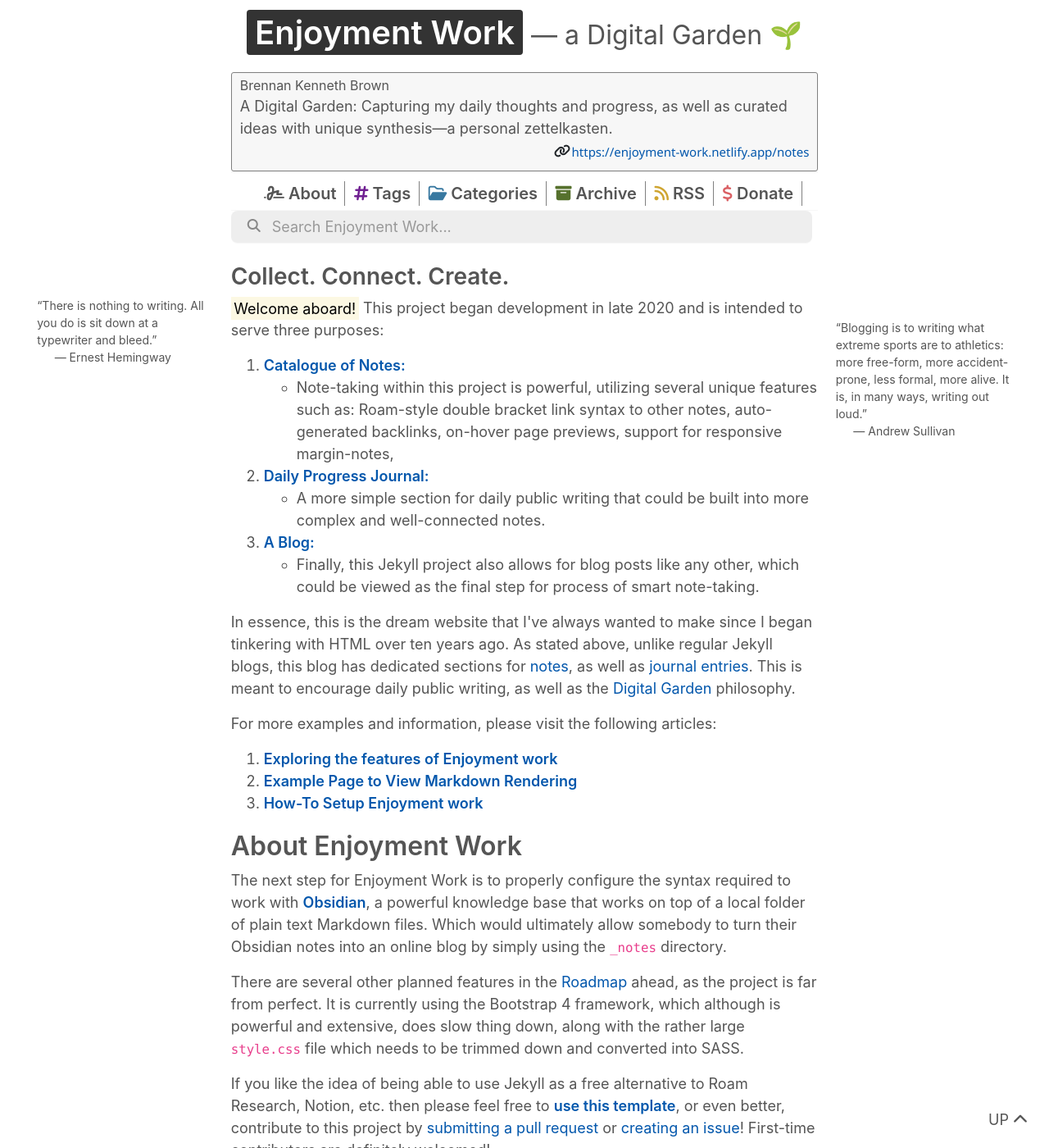
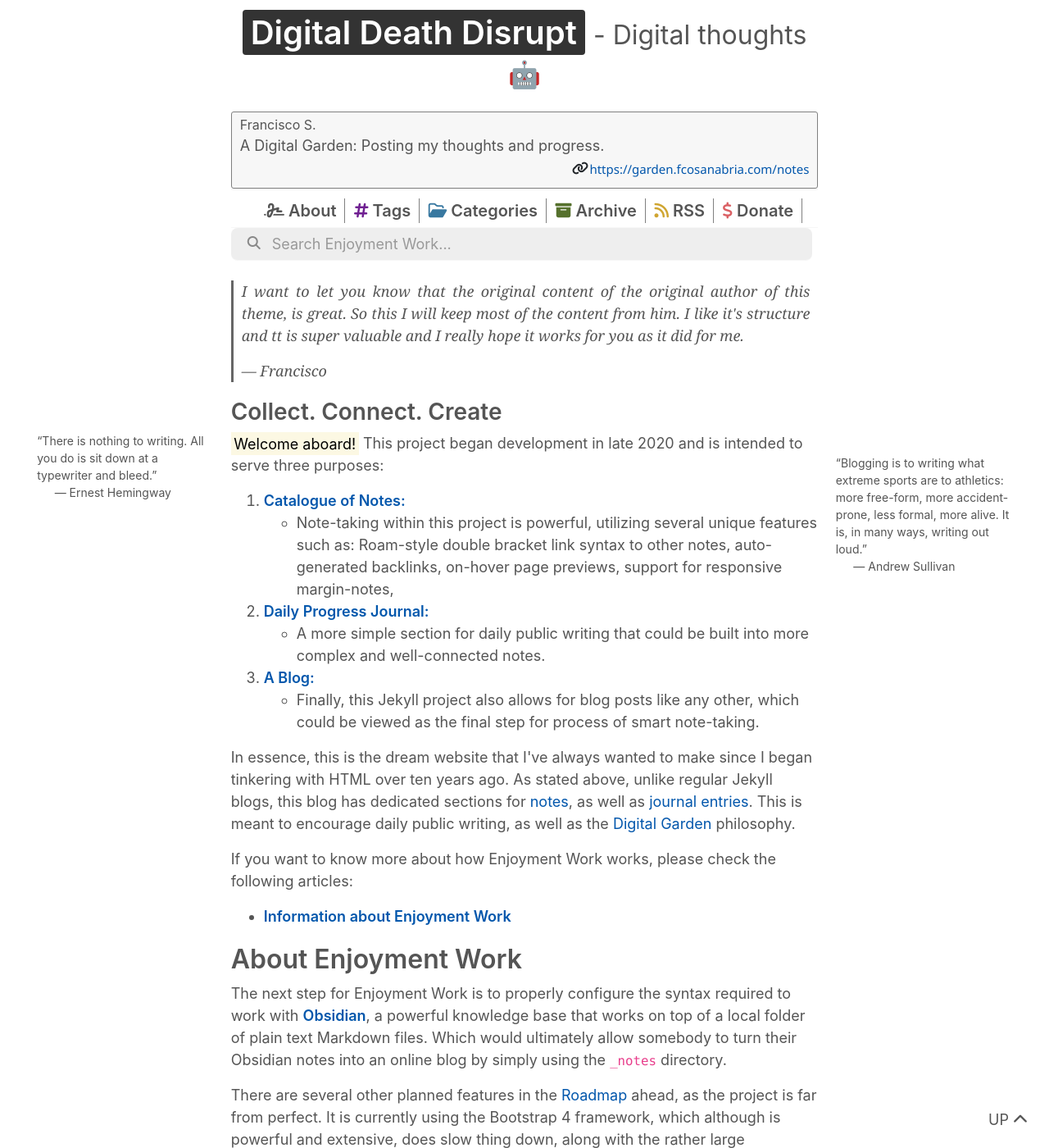
Before and after one commit to fcosanabria/blog-notes, a Jekyll site: the page built from index.md, in a window 1280 px wide and 1400 px high. Shown: the whole window at 82% size. Built offline with Jekyll 4.4.1, drawn with Linux system fonts in a browser that asks for light colours; nearby versions of some CDN libraries; some of the changed text lies outside the part shown.

```diff
--- a/_config.yml
+++ b/_config.yml
@@ -1,32 +1,31 @@
 # Site Data
-title: "Enjoyment Work"
-tagline: " — a Digital Garden 🌱"
-name: "Brennan Kenneth Brown"
-author_bio:
-  "Hey there! My name is Brennan, I'm a 27-year-old Métis web developer and content strategist from Winnipeg,
-  Manitoba and currently reside in Calgary, Alberta. I've recently compeleted a Full Stack Developer Program
-  at EvolveU, and I'm looking to help those that need web development work done, or searching for ideas and
-  management for their next content project."
-description: "A Digital Garden: Capturing my daily thoughts and progress, as well as curated ideas with unique synthesis—a personal zettelkasten."
+title: "Digital Death Disrupt"
+tagline: "- Digital thoughts 🤖"
+name: "Francisco S."
+author_bio: "Hello! My name is Francisco, I'm a 27-year-old. Cloud Engineer and SRE by day, and visual artist by night."
+description: "A Digital Garden: Posting my thoughts and progress."
 footer_description:
   'The phrase "digital garden" is a metaphor for thinking about writing and creating that focuses less on the
   resulting "showpiece" and more on the process, care, and craft it takes to get there. While not everybody
-  has or works in a dirt garden, we all share a familiarity with the idea of what a garden is.'
-notes_url: "https://enjoyment-work.netlify.app"
+  has or works in a dirt garden, we all share a familiarity with the idea of what a garden is. - Brennan Brown'
+notes_url: "https://garden.fcosanabria.com"
+# TODO: change pic
 profile_pic: "https://brennanbrown.ca/img/avatar.jpg"
 favicon: /assets/img/favicon.png
 baseurl: "" # the subpath of your site, e.g. /blog
-url: "https://enjoyment-work.netlify.app/" # the base hostname & protocol for your site, e.g. https://example.com
-theme_color: white
+url: "https://garden.fcosanabria.com/" # the base hostname & protocol for your site, e.g. https://example.com
+theme_color: dark
 encoding: utf-8
 
+# TODO: check social media
+#
 # Links and Social Media
-donate_link: https://ko-fi.com/brennanbrown
-repository: https://github.com/brennanbrown/enjoyment-work
-github: https://github.com/brennanbrown
-twitter: https://twitter.com/brennankbrown
-portfolio: https://brennanbrown.ca
-email: mail@brennanbrown.ca
+# donate_link: https://ko-fi.com/
+repository: https://github.com/fcosanabria/blog-notes
+github: https://github.com/fcosanabria
+# twitter: https://twitter.com/piktonus97x
+portfolio: https://fcosanabria.com
+# email: mail@brennanbrown.ca
 
 # Build Settings
 theme: null
--- a/index.md
+++ b/index.md
@@ -3,7 +3,12 @@ layout: page
 permalink: /
 ---
 
-### Collect. Connect. Create.
+
+> I want to let you know that the original content of the original author of this theme, is great. So this I will keep most of the content from him. I like it's structure and tt is super valuable and I really hope it works for you as it did for me.
+>
+>— Francisco
+
+### Collect. Connect. Create
 
 [[“There is nothing to writing. All you do is sit down at a typewriter and bleed.” <br><cite>--- Ernest Hemingway </cite>::lmn]]<mark>Welcome aboard!</mark> This project began development in late 2020 and is intended to serve three purposes:[[“Blogging is to writing what extreme sports are to athletics: more free-form, more accident-prone, less formal, more alive. It is, in many ways, writing out loud.” <br><cite>--- Andrew Sullivan</cite>::rmn]]
 
@@ -16,13 +21,11 @@ permalink: /
 
 In essence, this is the dream website that I've always wanted to make since I began tinkering with HTML over ten years ago. As stated above, unlike regular Jekyll blogs, this blog has dedicated sections for [notes](/notes), as well as [journal entries](/journals). This is meant to encourage daily public writing, as well as the [Digital Garden](#digital-gardens-an-overview) philosophy.
 
-For more examples and information, please visit the following articles:
+If you want to know more about how Enjoyment Work works, please check the following articles:
 
-1. **[[Exploring the features of Enjoyment work]]**
-2. **[[Example Page to View Markdown Rendering]]**
-3. **[[How-To Setup Enjoyment work]]**
+- **[[Information about Enjoyment Work]]**
 
-## About {{site.title}}
+## About Enjoyment Work
 
 The next step for Enjoyment Work is to properly configure the syntax required to work with [**Obsidian**](https://obsidian.md/), a powerful knowledge base that works on top of a local folder of plain text Markdown files. Which would ultimately allow somebody to turn their Obsidian notes into an online blog by simply using the `_notes` directory.
 
```
Also changed, not shown: _notes/enjoyment-work-features.md (added, +8 -0 lines), _pages/about.md (+7 -61 lines), _posts/wander_notebook/2025-09-23-no-era-pereza.md (added, +67 -0 lines), .devcontainer/.devcontainer.json (added), 2 other files.
